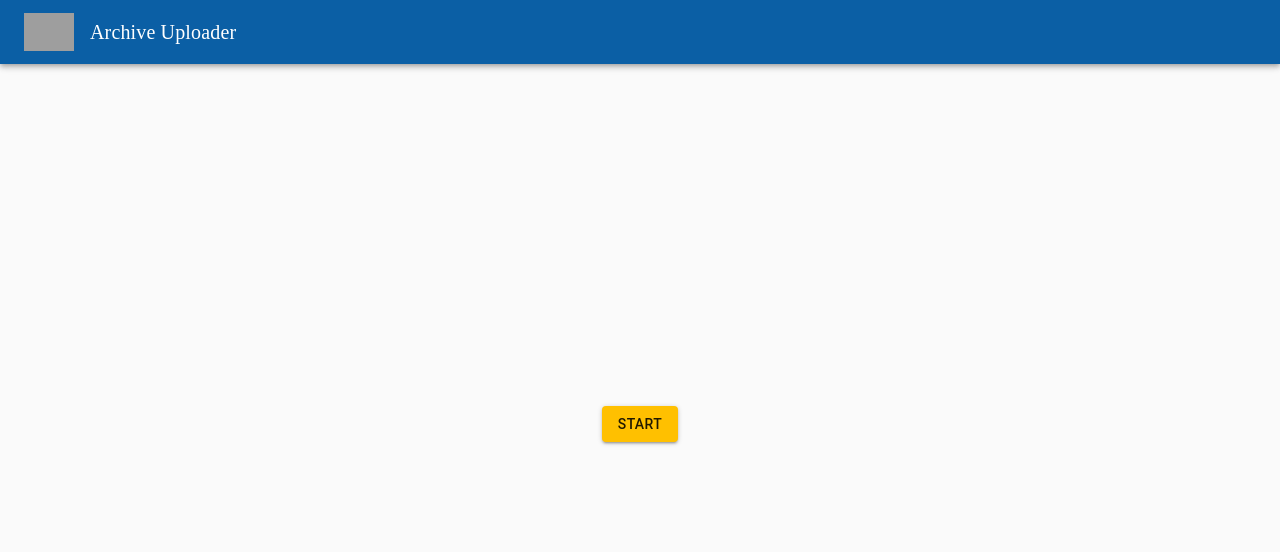
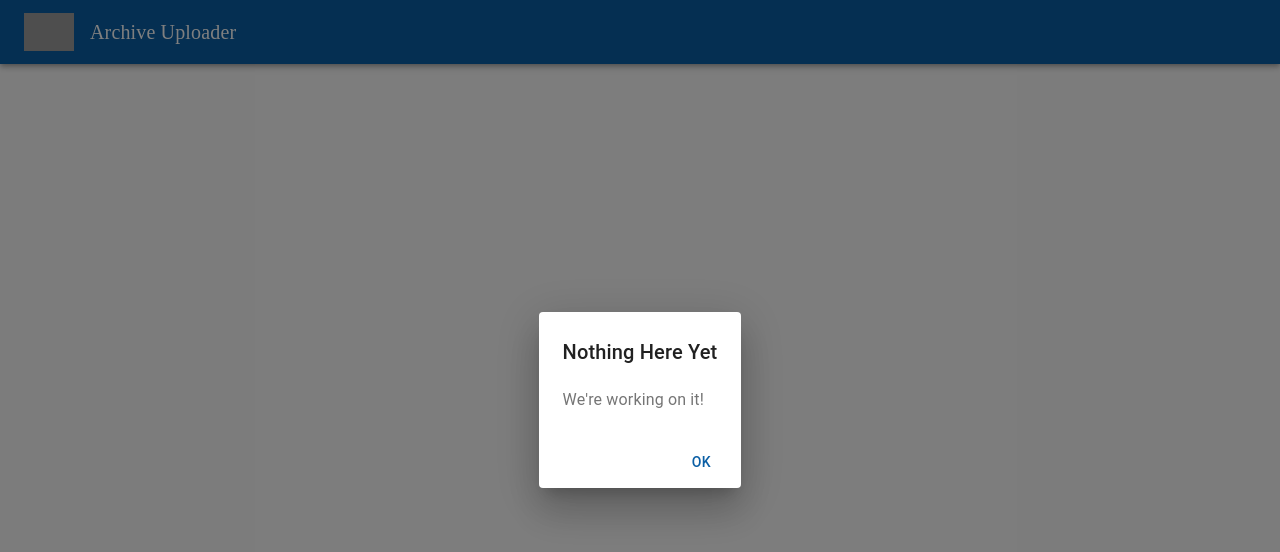
Before and after one commit to cecilian-archives/webapp, a React (Create React App) app: page /start in a window 1280 px wide. Both pictures are taken after a click on the button "START". Shown: the top 552 px of the page. Built offline with nearby package versions, Linux system fonts and the light colour scheme; grey boxes are pictures that could not be loaded; a web font is replaced by a local one.

Commit message:
Use react@next for Hooks

```diff
--- a/package.json
+++ b/package.json
@@ -15,9 +15,9 @@
         "graphql": "^14.0.2",
         "graphql-tag": "^2.10.0",
         "material-ui-pickers": "^2.0.5",
-        "react": "^16.7.0",
+        "react": "^16.8.0-alpha.1",
         "react-apollo": "^2.3.3",
-        "react-dom": "^16.7.0",
+        "react-dom": "^16.8.0-alpha.1",
         "react-router-dom": "^4.3.1",
         "react-scripts": "2.1.2",
         "react-spinkit": "^3.0.0",
--- a/src/components/root/Hold.js
+++ b/src/components/root/Hold.js
@@ -1,28 +1,48 @@
 import React from "react";
 import { withStyles } from "@material-ui/core/styles";
 import Button from "@material-ui/core/Button";
+import Dialog from "@material-ui/core/Dialog";
+import DialogActions from "@material-ui/core/DialogActions";
+import DialogContent from "@material-ui/core/DialogContent";
+import DialogContentText from "@material-ui/core/DialogContentText";
+import DialogTitle from "@material-ui/core/DialogTitle";
+import withMobileDialog from "@material-ui/core/withMobileDialog";
 
 const styles = {
   holder: {
     display: "flex",
     alignItems: "center",
     justifyContent: "center",
-        height: "90vh",
-    },
+    height: "90vh"
+  }
 };
 
 const Hold = ({ classes }) => {
-    // yarn add react@next react-dom@next
-    // https://reactjs.org/docs/hooks-state.html
-    // const [visible, setVisible] = useState(false);
-    // https://material-ui.com/demos/dialogs/#responsive-full-screen
+  const [open, setOpen] = React.useState(false);
+  const handleOpen = () => setOpen(true);
+  const handleClose = () => setOpen(false);
   return (
     <div className={classes.holder}>
-            <Button variant="contained" color="secondary">
+      <Button variant="contained" color="secondary" onClick={handleOpen}>
         Start
       </Button>
+      <Dialog
+        open={open}
+        onClose={handleClose}
+        aria-labelledby="responsive-dialog-title"
+      >
+        <DialogTitle id="responsive-dialog-title">Nothing Here Yet</DialogTitle>
+        <DialogContent>
+          <DialogContentText>We're working on it!</DialogContentText>
+        </DialogContent>
+        <DialogActions>
+          <Button onClick={handleClose} color="primary" autoFocus>
+            OK
+          </Button>
+        </DialogActions>
+      </Dialog>
     </div>
   );
 };
 
-export default withStyles(styles)(Hold);
+export default withStyles(styles)(withMobileDialog()(Hold));
```
Also changed, not shown: 1 other file (tests, documents, lock files or other folders). Lines whose indentation alone changed are shown as unchanged.
